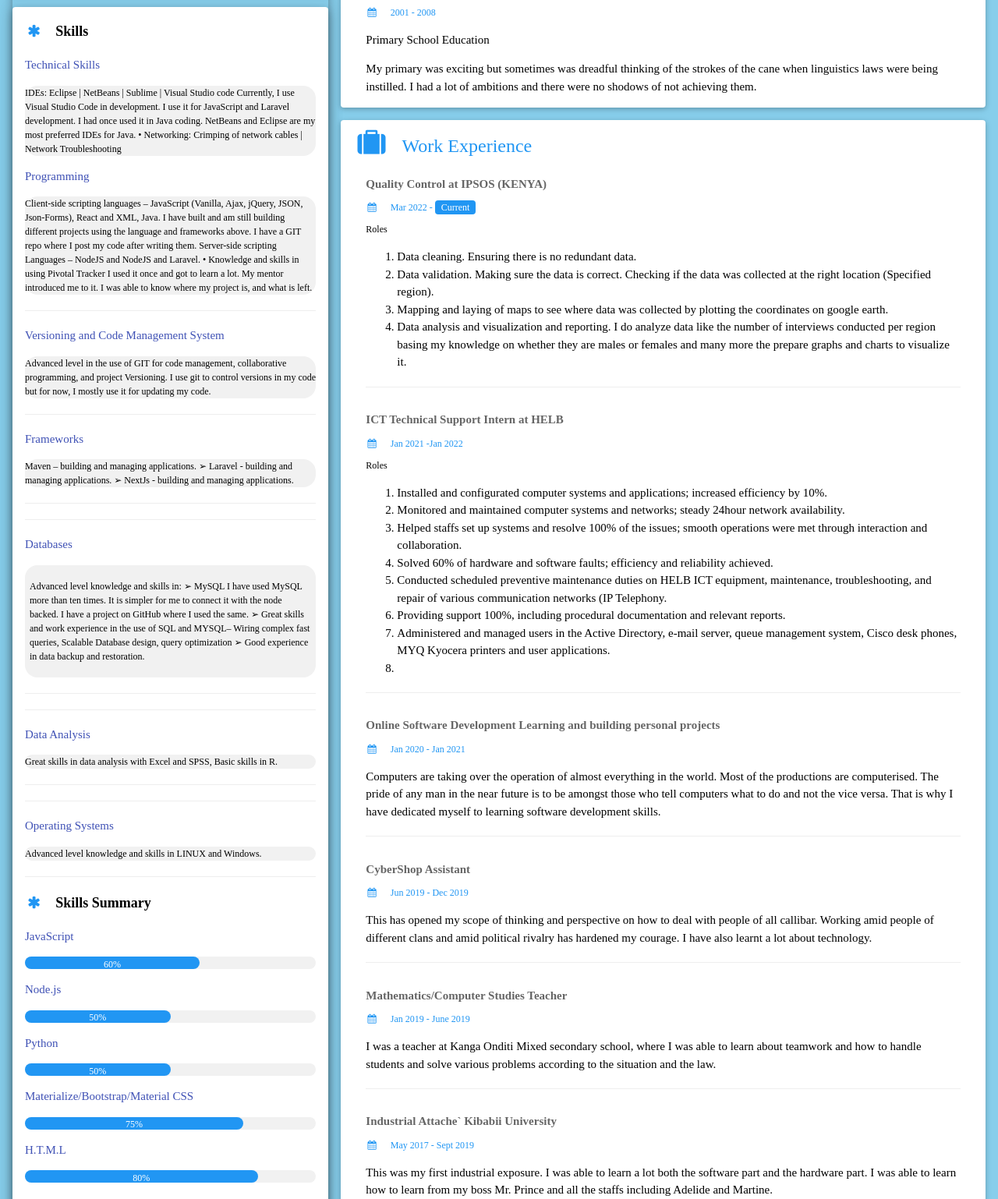
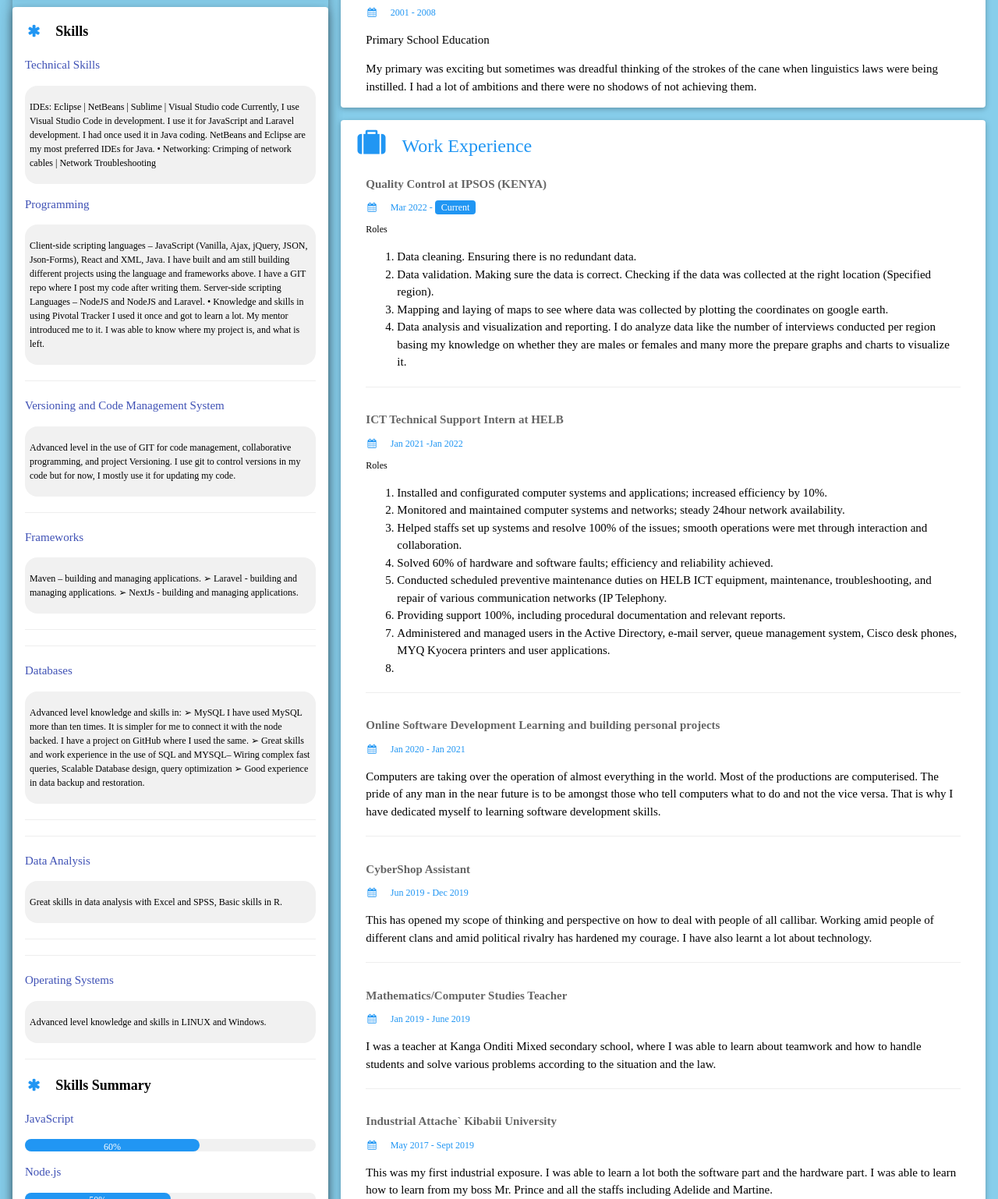
Before and after one commit to makombekepha/Personal-Portfolio, a plain HTML site: page index.html in a window 1280 px wide. Shown: the part 577-2115 px from the top of the page at 78% size. Drawn offline with nearby package versions, Linux system fonts and the light colour scheme.

Commit message:
Update index.html

```diff
--- a/index.html
+++ b/index.html
@@ -79,7 +79,7 @@
                          <p class="w3-large"><b><i
                                     class="fa fa-asterisk fa-fw w3-margin-right w3-text-blue"></i>Skills</b></p>
                         <p class="w3-text-indigo">Technical Skills</p>
-                        <div class="w3-light-grey w3-round-xlarge w3-small">
+                        <div class="w3-light-grey w3-round-xlarge w3-small skills">
                             <p>IDEs: Eclipse | NetBeans | Sublime | Visual Studio code
 Currently, I use Visual Studio Code in development. I use it for JavaScript and Laravel development. I
 had once used it in Java coding.
@@ -90,7 +90,7 @@ NetBeans and Eclipse are my most preferred IDEs for Java.
                         </hr>
 
                     <p class="w3-text-indigo">Programming</p>
-                        <div class="w3-light-grey w3-round-xlarge w3-small">
+                        <div class="w3-light-grey w3-round-xlarge w3-small skills">
                             <p>Client-side scripting languages – JavaScript (Vanilla, Ajax, jQuery, JSON, Json-Forms), React
 and XML, Java.
 I have built and am still building different projects using the language and frameworks above. I have a
@@ -103,7 +103,7 @@ project is, and what is left.</p>
                     <hr/>
 
                     <p class="w3-text-indigo">Versioning and Code Management System</p>
-                        <div class="w3-light-grey w3-round-xlarge w3-small">
+                        <div class="w3-light-grey w3-round-xlarge w3-small skills">
                             <p>Advanced level in the use of GIT for code management, collaborative programming, and
 project Versioning.
 I use git to control versions in my code but for now, I mostly use it for updating my code.</p>
@@ -111,7 +111,7 @@ I use git to control versions in my code but for now, I mostly use it for updati
                     <hr/>
 
                     <p class="w3-text-indigo">Frameworks</p>
-                        <div class="w3-light-grey w3-round-xlarge w3-small">
+                        <div class="w3-light-grey w3-round-xlarge w3-small skills">
                             <p>Maven – building and managing applications.
 ➢ Laravel - building and managing applications.
 ➢ NextJs - building and managing applications.</p>
@@ -134,14 +134,14 @@ Scalable Database design, query optimization
                      <hr/>
 
                     <p class="w3-text-indigo">Data Analysis</p>
-                        <div class="w3-light-grey w3-round-xlarge w3-small">
+                        <div class="w3-light-grey w3-round-xlarge w3-small skills">
                             <p>Great skills in data analysis with Excel and SPSS, Basic skills in R.</p>
                         </div>
                     <hr/>
                      <hr/>
 
                     <p class="w3-text-indigo">Operating Systems</p>
-                        <div class="w3-light-grey w3-round-xlarge w3-small">
+                        <div class="w3-light-grey w3-round-xlarge w3-small skills">
                             <p>Advanced level knowledge and skills in LINUX and Windows.</p>
                         </div>
                     <hr/>
```
